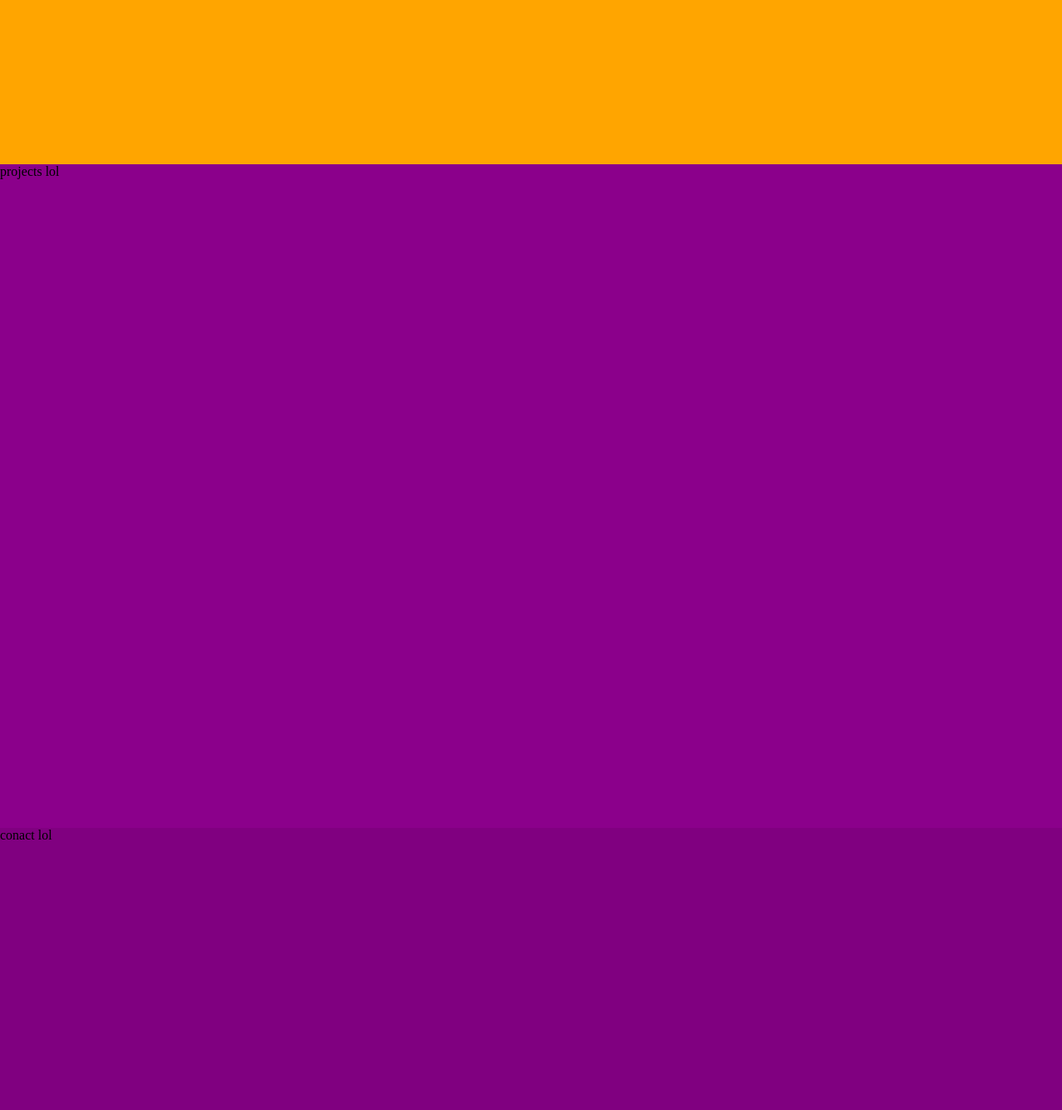
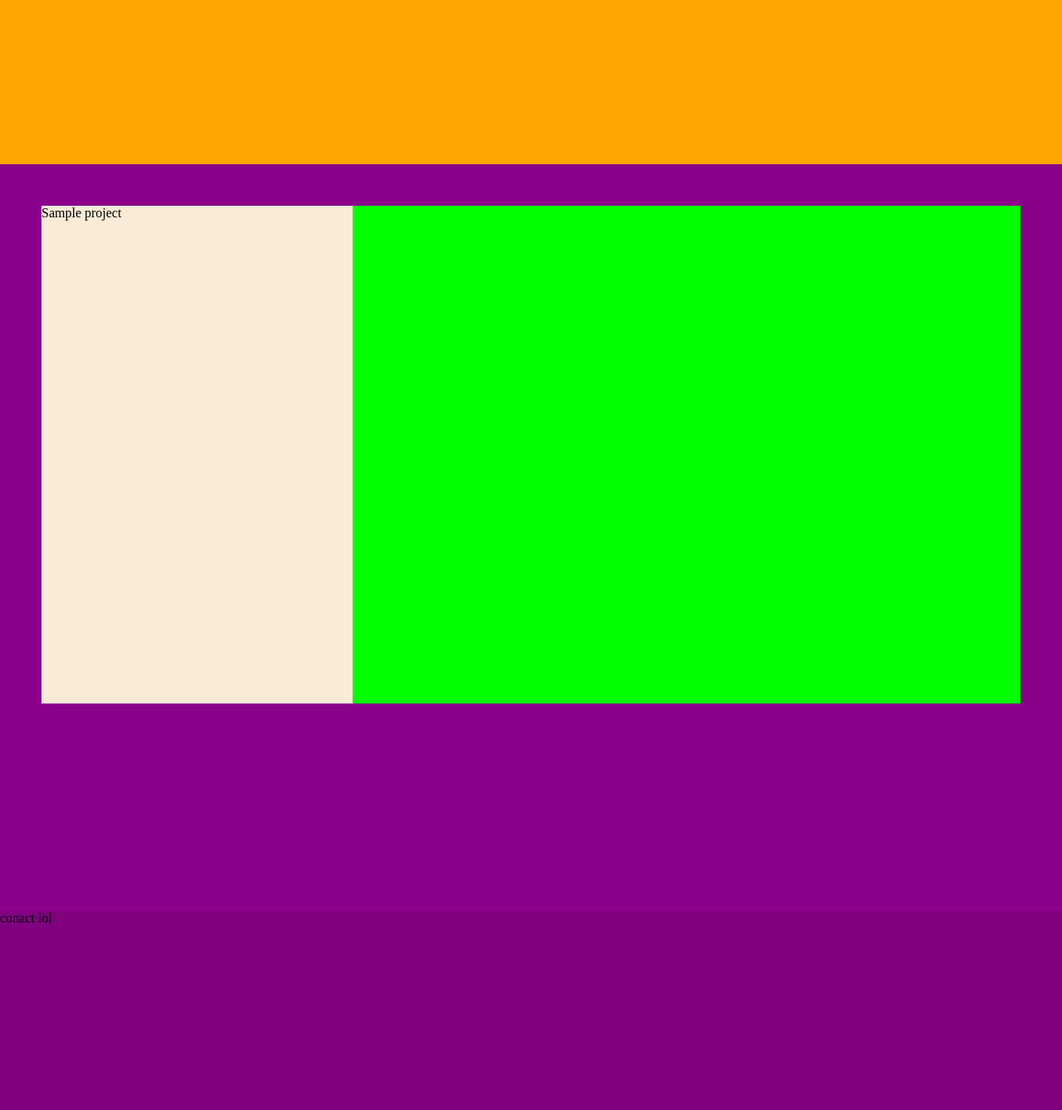
Before and after one commit to HerpieDerpieee/LJ2-Portfolio, a PHP site: page / in a window 1280 px wide. Shown: the part 1402-2740 px from the top of the page at 83% size. Before the commit the page ends 2414 px from the top, so only its background shows below. Run offline with PHP 8.4, Linux system fonts and the light colour scheme; tables that the repository leaves empty or names only in its code hold one stand-in row (values such as "Sample post").

Commit message:
added db connection and more page design

```diff
--- /dev/null
+++ b/Components/db.php
@@ -0,0 +1,14 @@
+<?php
+
+$servername = "localhost";
+$username = "89618-INTRO";
+$password = "EpischWachtwoord";
+$dbname = "89618_DB_INTRO";
+
+// Create connection
+$conn = new mysqli($servername, $username, $password, $dbname);
+// Check connection
+if ($conn->connect_error) {
+    die("Connection failed: " . $conn->connect_error);
+}
+?>
--- a/Pages/projects.php
+++ b/Pages/projects.php
@@ -1,3 +1,24 @@
 <div class="projects-outer">
-    projects lol
+    <div class="projects-grid" id="projects-container">
+        <?php
+        include_once "./Components/db.php";
+
+        $sql = "SELECT * FROM Portfolio_Projects";
+        $result = $conn->query($sql);
+
+        if ($result->num_rows > 0) {
+            // output data of each row
+            while($row = $result->fetch_assoc()) {
+                ?>
+                <div class="projects-content">
+                    <?= $row["name"] ?>
+                </div>
+                <?php
+            }
+        } else {
+            echo "0 results";
+        }
+
+        ?>
+    </div>
 </div>
--- a/Styles/Projects.css
+++ b/Styles/Projects.css
@@ -1,5 +1,22 @@
 .projects-outer {
-    height: var(--page-height);
+    min-height: var(--page-height);
     width: 100%;
     background: darkmagenta;
+    padding: 50px;
 }
+
+.projects-grid {
+    display: flex;
+    flex-wrap: wrap;
+    align-content: flex-start;
+    gap: 20px;
+
+    width: calc(100% - 100px);
+    background: lime;
+}
+
+.projects-content {
+    width: 375px;
+    height: 600px;
+    background: antiquewhite;
+}
--- a/index.php
+++ b/index.php
@@ -11,6 +11,7 @@
     <link rel="stylesheet" href="Styles/Projects.css">
     <link rel="stylesheet" href="Styles/Contact.css">
     <script src="https://unpkg.com/@lottiefiles/lottie-player@latest/dist/lottie-player.js"></script>
+    <script src="https://ajax.googleapis.com/ajax/libs/jquery/3.6.4/jquery.min.js"></script>
 </head>
 <body>
     <?php
```
